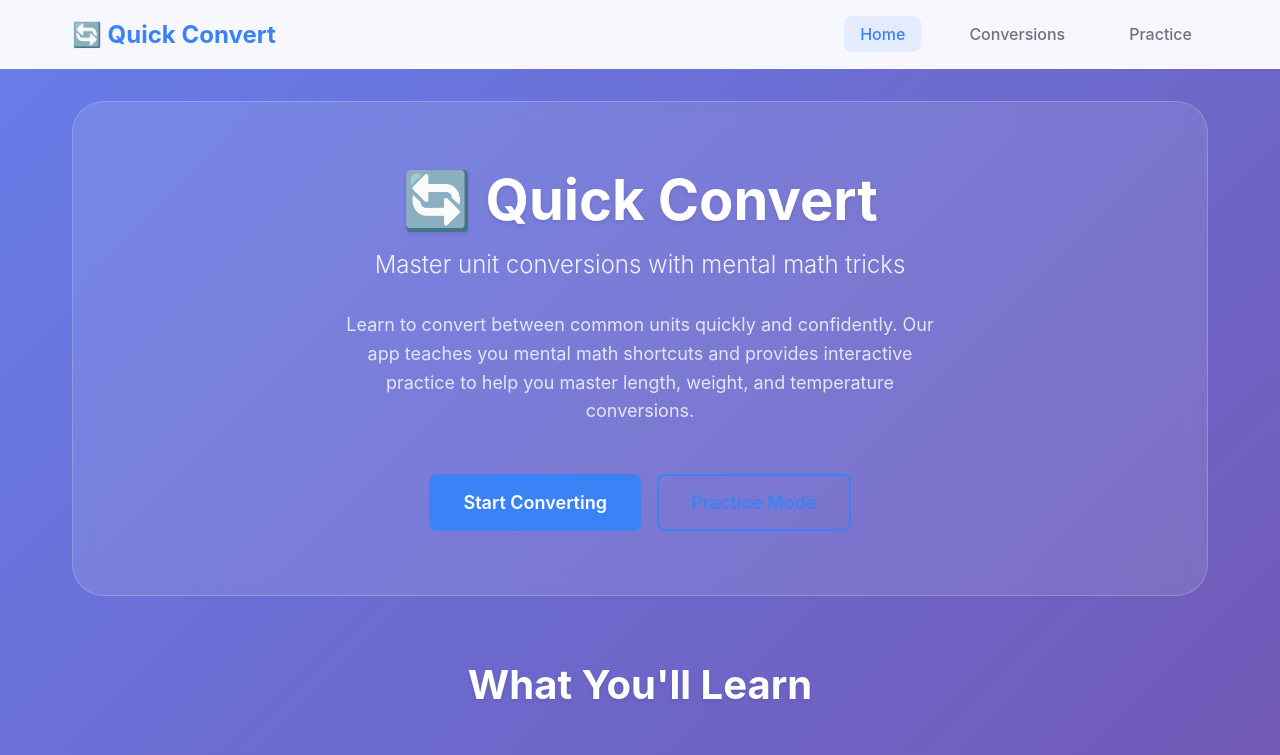
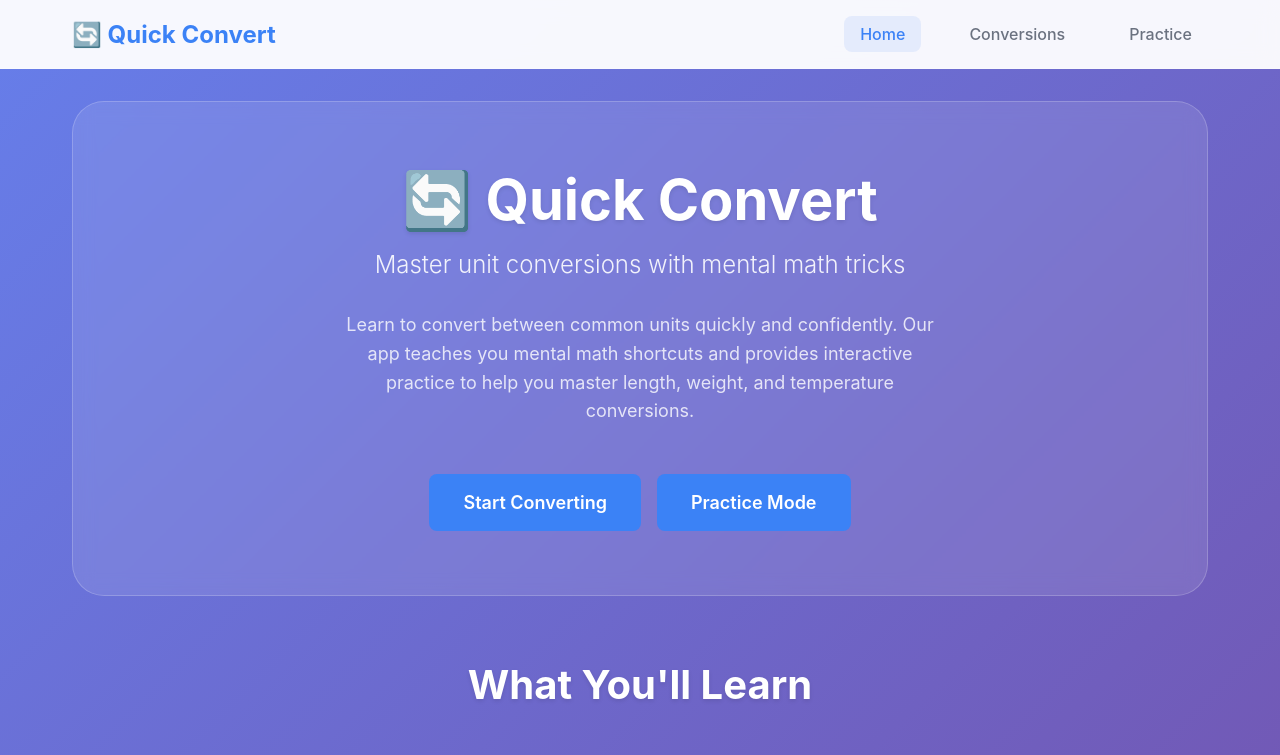
Before and after one commit to tanguyhardion/quick-convert, a SvelteKit app: page / in a window 1280 px wide. Shown: the top 755 px of the page. Built offline with nearby package versions, Linux system fonts and the light colour scheme.

Commit message:
fix: change practice button variant to primary for consistency

```diff
--- a/src/routes/+page.svelte
+++ b/src/routes/+page.svelte
@@ -24,7 +24,7 @@
 		<Button href="/conversions" variant="primary" size="large">
 			Start Converting
 		</Button>
-		<Button href="/practice" variant="outline" size="large">
+		<Button href="/practice" variant="primary" size="large">
 			Practice Mode
 		</Button>
 	</div>
```
